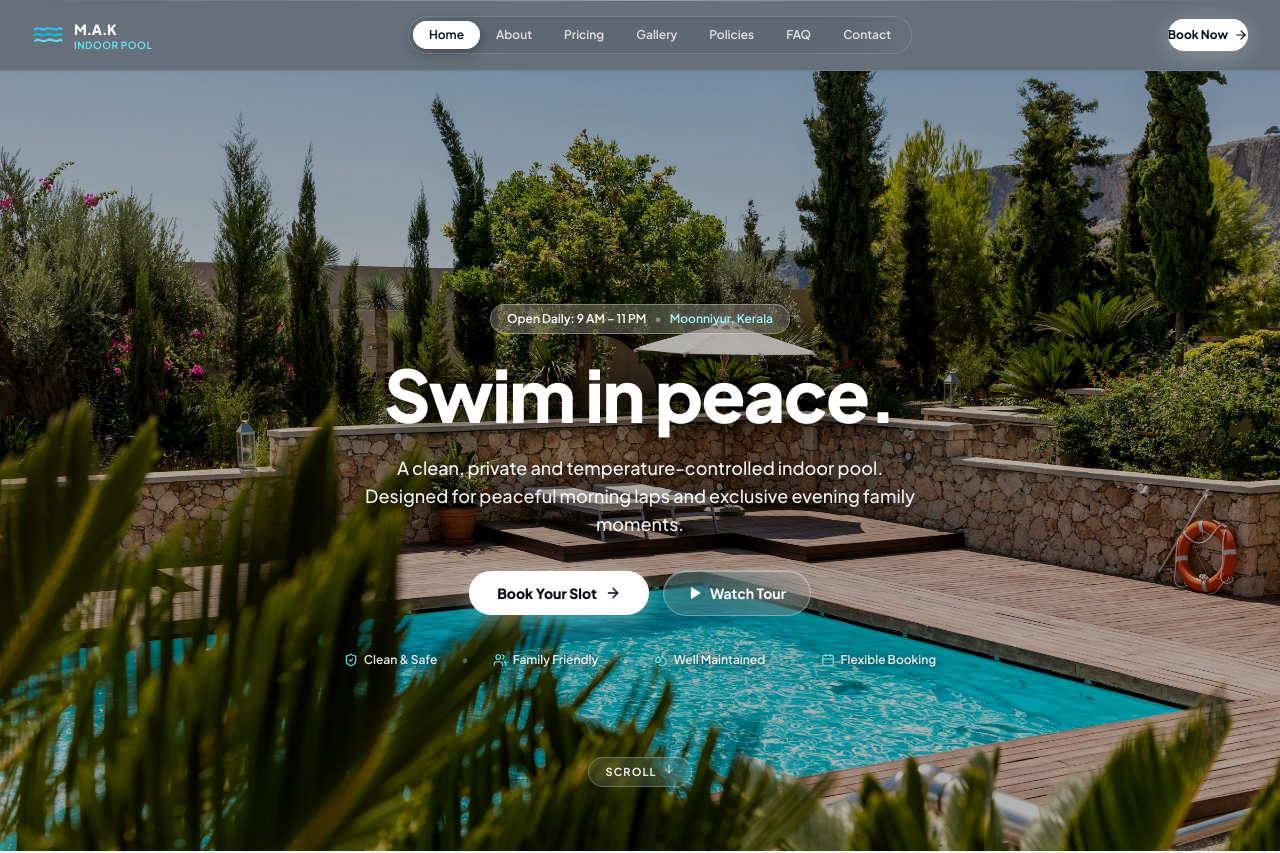
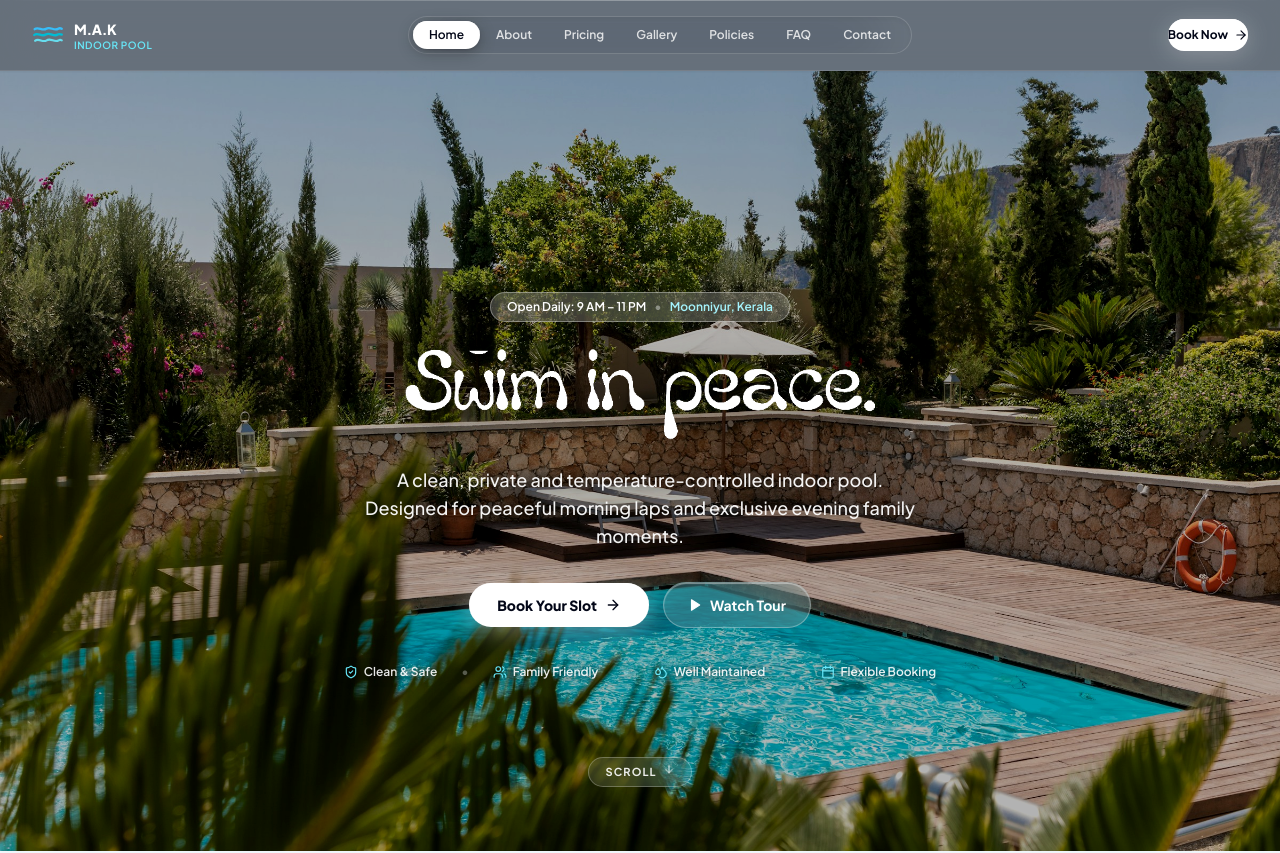
Before and after one commit to minshanmak/MAK-INDOOR-POOL, a Next.js app: page / in a window 1280 px wide. Shown: the top 853 px of the page. Built offline with nearby package versions, Linux system fonts and the light colour scheme.

Commit message:
feat(ui): apply custom wavy/liquid typography to hero headline

```diff
--- a/src/app/page.tsx
+++ b/src/app/page.tsx
@@ -193,9 +193,14 @@ export default function HomePage() {
             <span className="text-cyan-200 truncate">Moonniyur, Kerala</span>
           </div>
 
-          {/* Main Headline (Haven Typography: Centered, Massive, Confident, Clean) */}
-          <h1 className="text-3xl sm:text-6xl lg:text-7xl font-black tracking-tight leading-[1.08] text-white drop-shadow-[0_2px_16px_rgba(0,0,0,0.8)] max-w-3xl px-2">
-            Swim in peace.
+          {/* Main Headline with Custom Fluid/Liquid Font */}
+          <h1 className="w-full max-w-3xl px-2 mx-auto flex flex-col items-center justify-center">
+            <span className="sr-only">Swim in peace.</span>
+            <img
+              src="/images/hero-swim-in-peace-title.png"
+              alt="Swim in peace."
+              className="h-14 sm:h-20 lg:h-24 w-auto max-w-[92vw] object-contain drop-shadow-[0_4px_24px_rgba(0,0,0,0.85)] select-none pointer-events-none"
+            />
           </h1>
 
           {/* Subtitle (Haven Style: 2 relaxed, poetic lines) */}
```
Also changed, not shown: public/images/hero-swim-in-peace-caps.png (added), public/images/hero-swim-in-peace-title.png (added).
